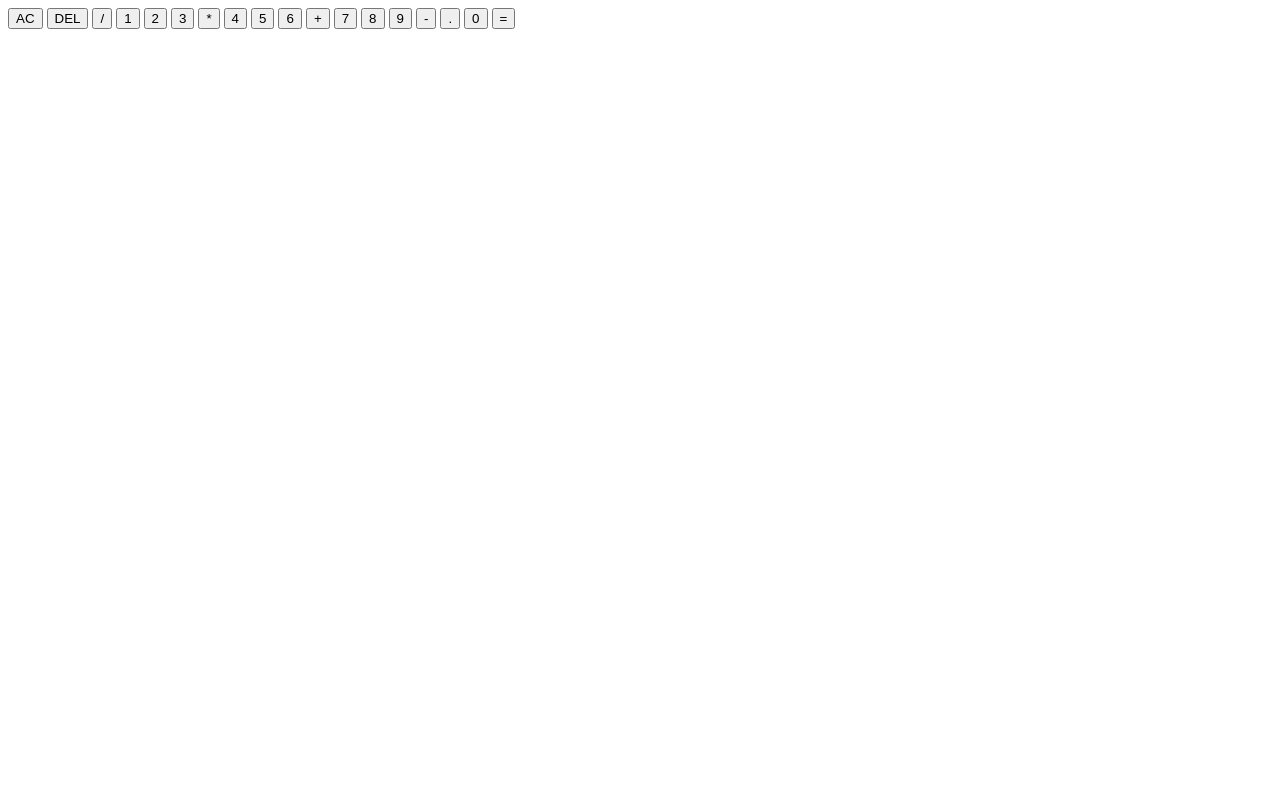
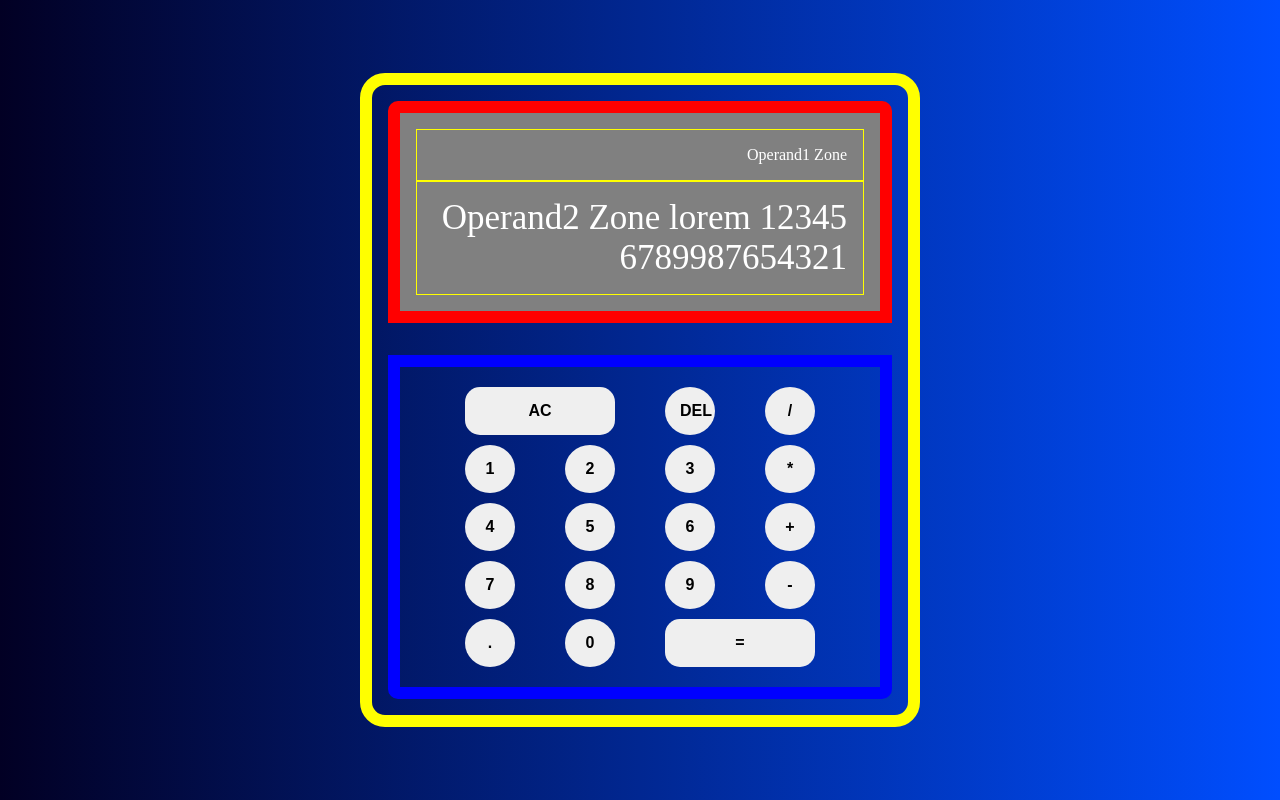
Before and after one commit to thehansguy/js-calc-1, a plain HTML site: page index.html in a window 1280 px wide. Drawn offline with Linux system fonts and the light colour scheme.

Commit message:
On branch master Changes to be committed: 	modified:   ToDo 	modified:   index.html 	modified:   style.css
Scripting CSS (Style out all containers and elements)

```diff
--- a/index.html
+++ b/index.html
@@ -8,19 +8,21 @@
     <link rel="stylesheet" href="style.css" />
     <script src="script.js"></script>
   </head>
-  <body>
-    <div class="calculator-container">
+  <body class="grid grid--body">
+    <div class="grid grid--calculator">
       <!-- display container -->
-      <div class="display-container">
+      <div class="displayArea">
         <!-- operand1 display area -->
-        <div class="operand1-display-area"></div>
+        <div class="displayArea__operand1Zone">Operand1 Zone</div>
         <!-- operand2 display area -->
-        <div class="operand2-display-area"></div>
+        <div class="displayArea__operand2Zone">
+          Operand2 Zone lorem 123456789987654321
+        </div>
       </div>
       <!-- buttons area -->
-      <div class="buttons-area">
+      <div class="grid grid--buttonsArea">
         <!-- buttons -->
-        <button>AC</button>
+        <button class="span2">AC</button>
         <button>DEL</button>
         <button>/</button>
         <button>1</button>
@@ -37,7 +39,7 @@
         <button>-</button>
         <button>.</button>
         <button>0</button>
-        <button>=</button>
+        <button class="span2">=</button>
       </div>
     </div>
   </body>
--- a/style.css
+++ b/style.css
@@ -0,0 +1,151 @@
+/* Rules for entire page */
+* {
+  /* layout */
+  /* sizing */
+  /* social distancing*/
+  margin: 0;
+  padding: 0;
+  /* coloring */
+  /* effect */
+  box-sizing: border-box;
+  /* animations */
+}
+
+/* rules for body */
+body {
+  /* layout */
+  /* sizing */
+  min-height: 100vh;
+  min-width: 100vw;
+  /* social distancing*/
+  /* coloring */
+  background: rgb(2, 0, 36);
+  background: linear-gradient(
+    90deg,
+    rgba(2, 0, 36, 1) 0%,
+    rgba(0, 78, 255, 1) 100%
+  );
+  /* effect */
+  /* animations */
+}
+/* rules for grid */
+.grid {
+  /* layout */
+  display: grid;
+  /* sizing */
+  /* social distancing*/
+  /* coloring */
+  /* effect */
+
+  /* animations */
+}
+.grid--body {
+  place-items: center;
+  place-content: center;
+}
+/* rules for grid--calculator */
+.grid--calculator {
+  /* layout */
+  /* display: grid; */
+  /* justify-content: center; */
+  /* sizing */
+  min-height: 40vh;
+  max-width: 35rem;
+  /* social distancing*/
+  /* coloring */
+  /* effect */
+  border-radius: 25px;
+  /* animations */
+
+  border: 12px solid yellow;
+}
+/* rules for displayArea */
+.displayArea {
+  /* layout */
+  /* sizing */
+  height: auto;
+  /* social distancing*/
+  padding: 1rem;
+  margin: 1rem;
+  /* coloring */
+  color: white;
+  background-color: grey;
+  /* effect */
+  border: 12px solid red;
+  border-radius: 10px 10px 0 0;
+  text-align: right;
+  /* animations */
+}
+/* rules for displayArea__operand1Zone */
+.displayArea__operand1Zone {
+  /* layout */
+  display: flex;
+  justify-content: flex-end;
+  /* sizing */
+  /* social distancing*/
+  padding: 1rem;
+  /* coloring */
+  /* effect */
+  border: 1px solid yellow;
+  /* animations */
+}
+/* rules for displayArea__operand2Zone */
+.displayArea__operand2Zone {
+  /* layout */
+  display: flex;
+  justify-content: flex-end;
+  /* sizing */
+  font-size: 35px;
+  /* social distancing*/
+  padding: 1rem;
+  /* coloring */
+  color: white;
+  /* effect */
+  border: 1px solid yellow;
+  word-wrap: break-word;
+  word-break: break-all;
+
+  /* animations */
+}
+/* rules for buttonsArea */
+.grid--buttonsArea {
+  /* layout */
+  grid-template-columns: repeat(4, 100px);
+  place-items: center;
+  place-content: center;
+  padding: 15px;
+  /* sizing */
+  /* social distancing*/
+  margin: 1rem;
+  /* coloring */
+  /* effect */
+  border: 12px solid blue;
+  border-radius: 0 0 10px 10px;
+  /* animations */
+}
+.span2 {
+  grid-column: span 2;
+  border-radius: 15px;
+  width: 150px;
+}
+/* rules for buttons */
+button {
+  /* layout */
+
+  /* sizing */
+  width: 50px;
+  font-size: 1rem;
+  font-weight: 600;
+  /* social distancing*/
+  padding: 15px;
+  margin: 5px;
+  /* coloring */
+  /* effect */
+  border-radius: 50%;
+  border-style: none;
+  /* animations */
+}
+
+button:hover {
+  background-color: wheat;
+}
```
Also changed, not shown: 1 other file.
